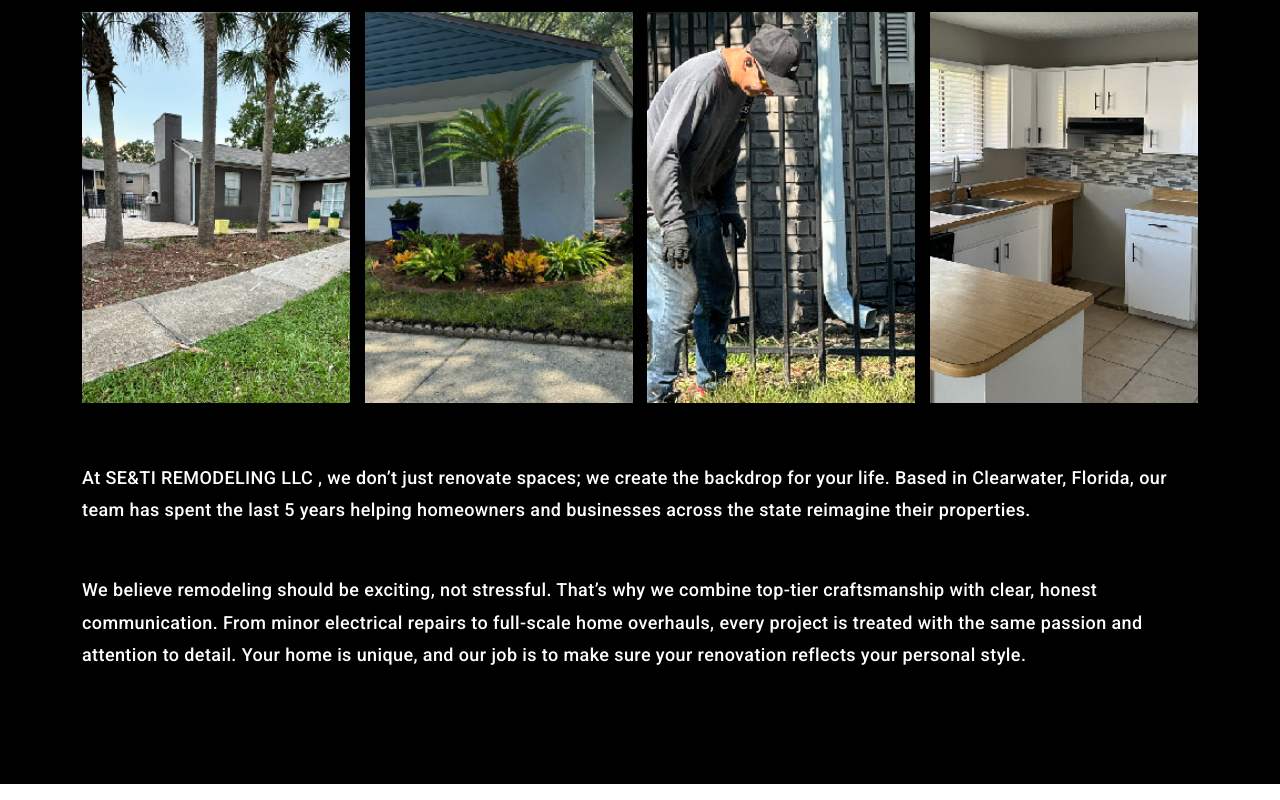
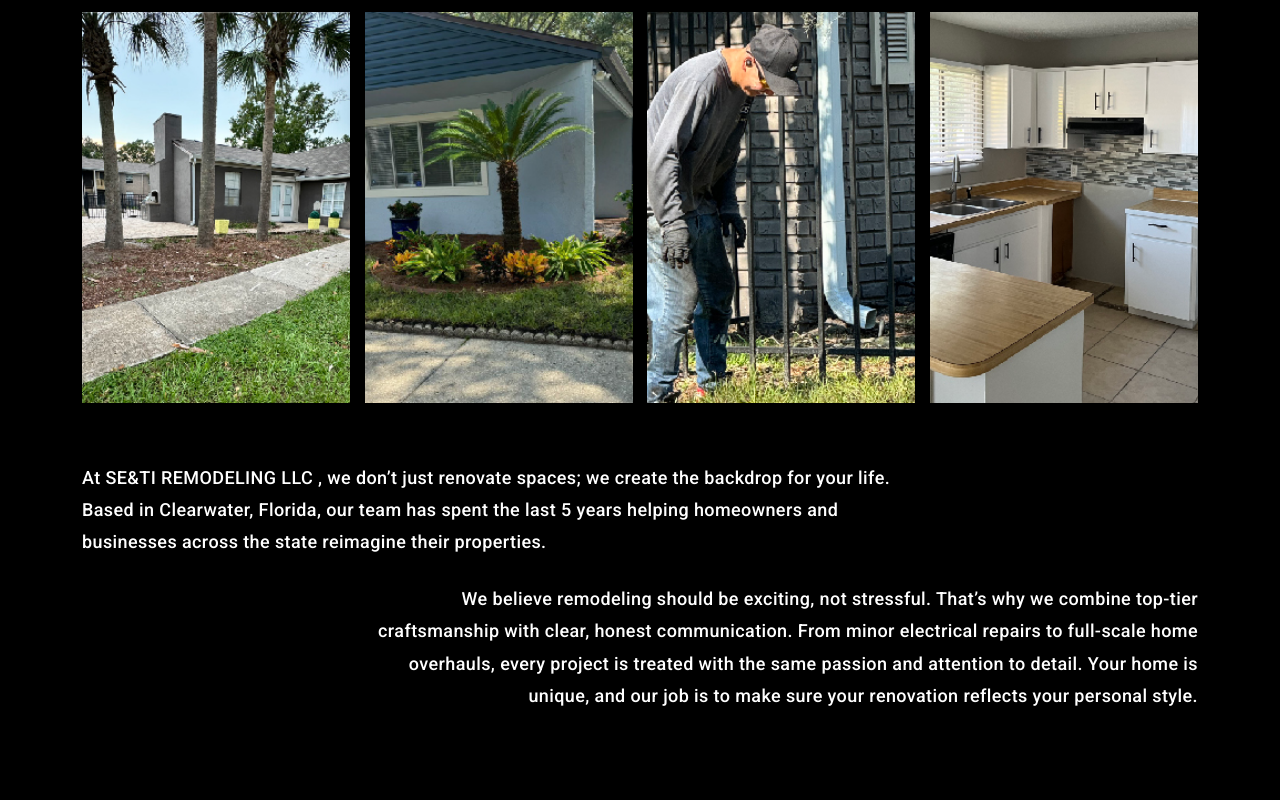
Before and after one commit to 4me7h/cl-seti, a React (Create React App) app: page / in a window 1280 px wide. Shown: the part 1069-1869 px from the top of the page. Built offline with nearby package versions, Linux system fonts and the light colour scheme.

Commit message:
component: about

```diff
--- a/src/components/About.js
+++ b/src/components/About.js
@@ -42,17 +42,21 @@ export default function About() {
       />
       <Container>
         <Row>
-          <Col>
+          <Col md={9}>
             <Fade cascade triggerOnce direction="right">
               <div className="about__content">
-                  <p className='text--body text-white mb-5'>
+                <p className='text--body text-white'>
                   {t('about-text-01')}
                 </p>
-                  <p className='text--body text-white mb-5'>
+              </div>
+            </Fade>
+          </Col>
+          <Col md={{ span: 9, offset: 3 }}>
+              <div className="about__content about__content--right">
+                <p className='text--body text-white'>
                   {t('about-text-02')}
                 </p>
               </div>
-              </Fade>
           </Col>
         </Row>
       </Container>
--- a/src/styles/About.scss
+++ b/src/styles/About.scss
@@ -24,7 +24,7 @@
         &__left {
             text-align: left;
         }
-        &__right {
+        &--right {
             text-align: right;
         }
     }
```
Lines whose indentation alone changed are shown as unchanged.
